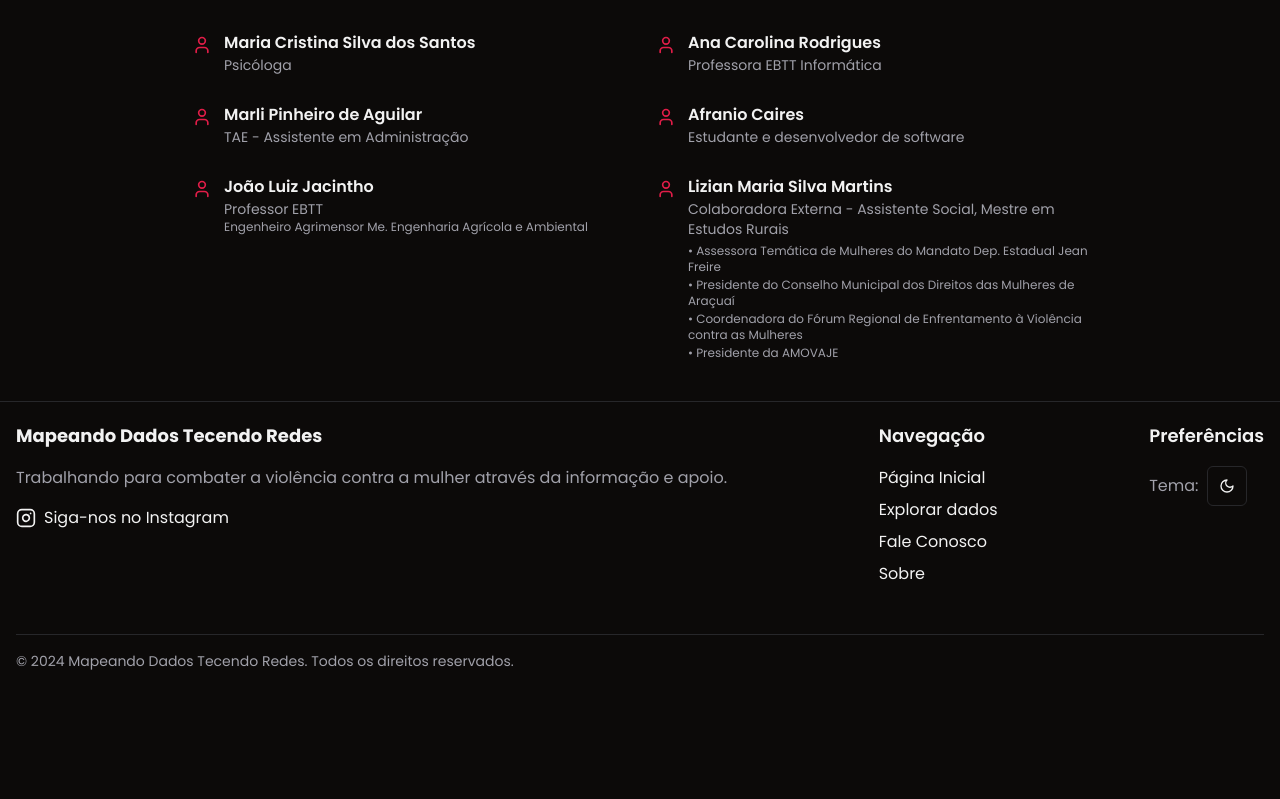
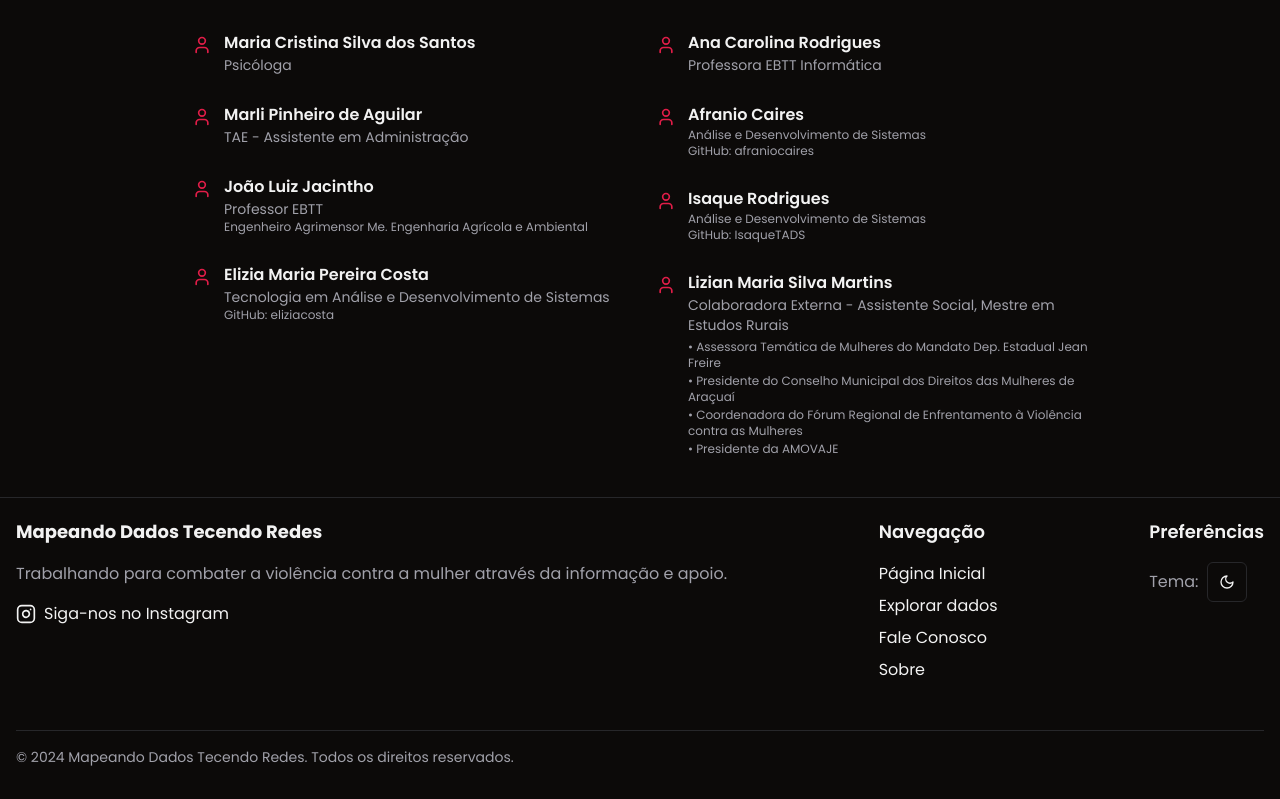
Before and after one commit to Mapeando-Dados-Tecendo-Redes/website, a React (Vite) app: page /sobre in a window 1280 px wide. Shown: the part 925-1724 px from the top of the page. Before the commit the page ends 1628 px from the top, so only its background shows below. Built offline with nearby package versions, Linux system fonts and the light colour scheme.

Commit message:
feat: Inclui equipe no sobre

```diff
--- a/src/pages/sobre/index.tsx
+++ b/src/pages/sobre/index.tsx
@@ -76,6 +76,15 @@ export default function Sobre() {
                     </p>
                   </div>
                 </div>
+
+                <div className="flex items-start gap-3 py-2 hover:opacity-80 transition-opacity">
+                  <User className="w-5 h-5 text-primary mt-1 flex-shrink-0" />
+                  <div>
+                    <h3 className="text-base font-semibold text-foreground">Elizia Maria Pereira Costa</h3>
+                    <p className="text-sm text-muted-foreground">Tecnologia em Análise e Desenvolvimento de Sistemas</p>
+                    <p className="text-xs text-muted-foreground">GitHub: eliziacosta</p>
+                  </div>
+                </div>
               </div>
 
               <div className="space-y-3">
@@ -91,7 +100,18 @@ export default function Sobre() {
                   <User className="w-5 h-5 text-primary mt-1 flex-shrink-0" />
                   <div>
                     <h3 className="text-base font-semibold text-foreground">Afranio Caires</h3>
-                    <p className="text-sm text-muted-foreground">Estudante e desenvolvedor de software</p>
+                    <p className="text-xs text-muted-foreground">Análise e Desenvolvimento de Sistemas</p>
+                    <p className="text-xs text-muted-foreground">GitHub: afraniocaires</p>
+
+                  </div>
+                </div>
+
+                <div className="flex items-start gap-3 py-2 hover:opacity-80 transition-opacity">
+                  <User className="w-5 h-5 text-primary mt-1 flex-shrink-0" />
+                  <div>
+                    <h3 className="text-base font-semibold text-foreground">Isaque Rodrigues</h3>
+                    <p className="text-xs text-muted-foreground">Análise e Desenvolvimento de Sistemas</p>
+                    <p className="text-xs text-muted-foreground">GitHub: IsaqueTADS</p>
                   </div>
                 </div>
 
```
